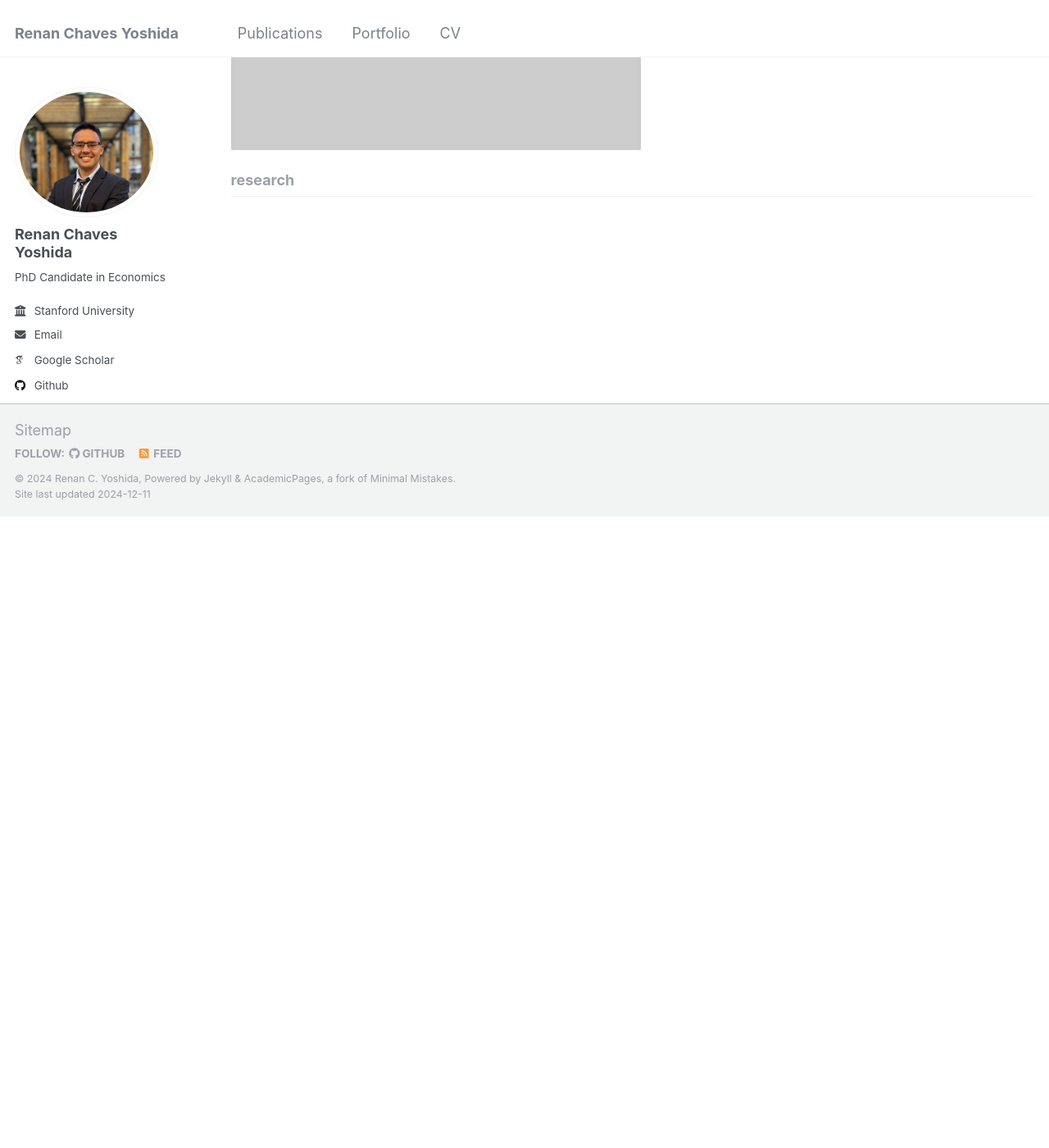
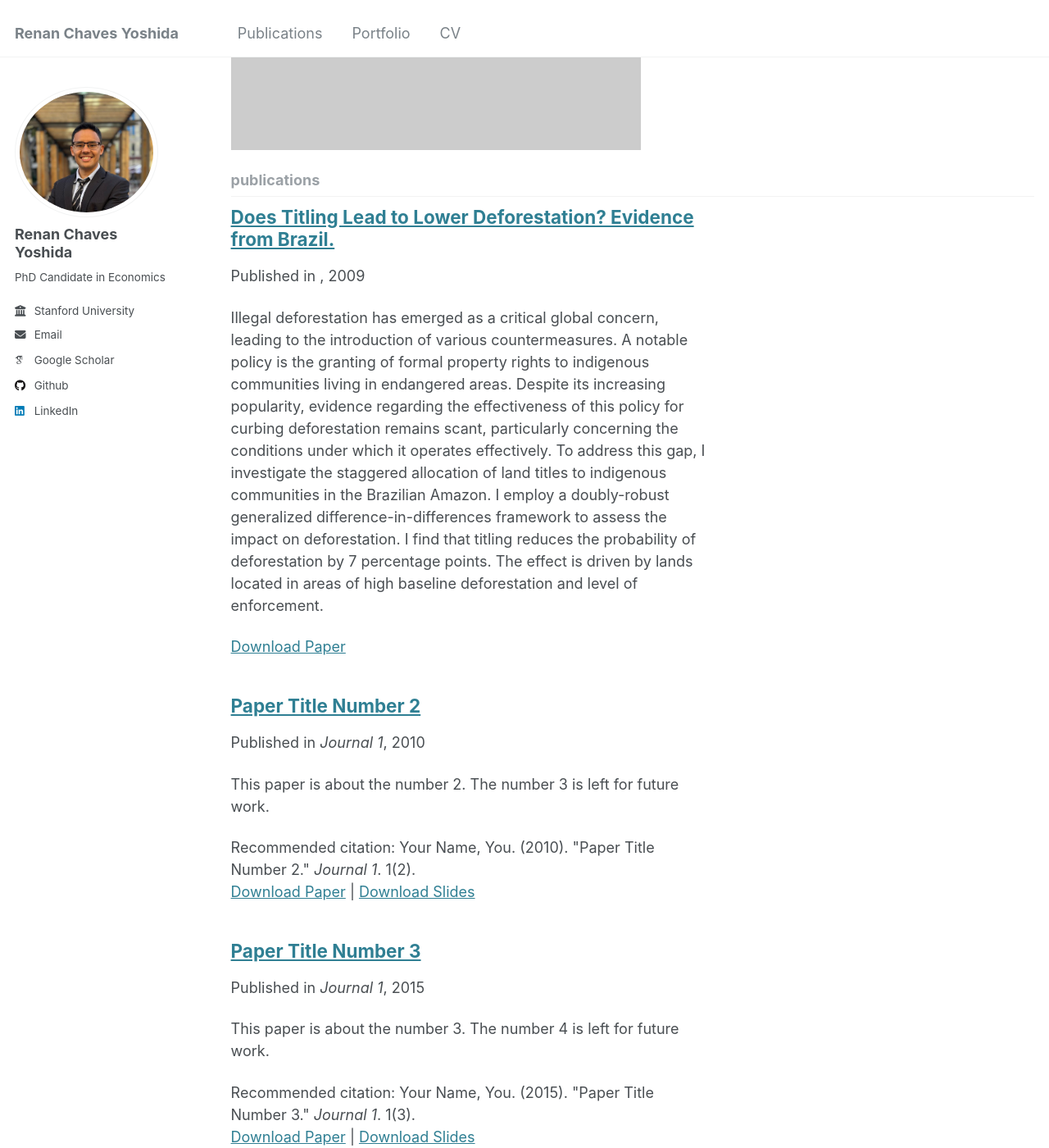
Before and after one commit to renancyoshida/renancyoshida.github.io, a Jekyll site: the page built from _pages/collection-archive.html, in a window 1280 px wide and 1400 px high, scrolled down 909 px. Shown: the whole window at 82% size. Built offline with Jekyll 4.4.1, drawn with Linux system fonts in a browser that asks for light colours; some web fonts are replaced; before the commit the page ends 1539 px from its top, so only the background shows below that; some of the changed text lies outside the part shown.

Commit message:
Update _config.yml

```diff
--- a/_config.yml
+++ b/_config.yml
@@ -215,7 +215,7 @@ collections:
   #teaching:
   #  output: true
    # permalink: /:collection/:path/
-  research:
+  publications:
     output: true
     permalink: /:collection/:path/
   portfolio:
@@ -255,10 +255,10 @@ defaults:
       author_profile: true
       share: true
       comments: true
-  # _research
+  # _publications
   - scope:
       path: ""
-      type: research
+      type: publications
     values:
       layout: single
       author_profile: true
```
